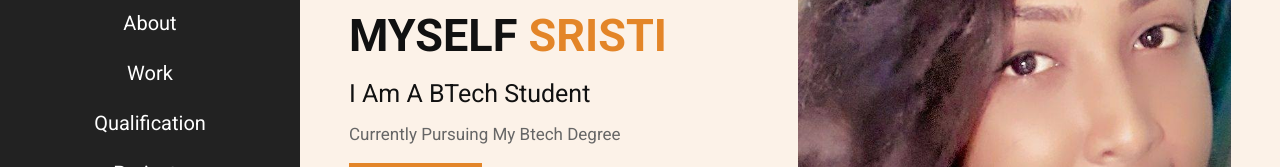
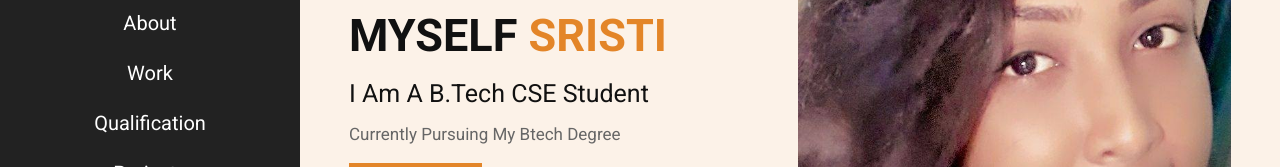
Before and after one commit to sristi2023/My-Portfolio, a plain HTML site: page index.html in a window 1280 px wide. Shown: the part 312-479 px from the top of the page. Drawn offline with Linux system fonts and the light colour scheme.

Commit message:
Update index.html

```diff
--- a/index.html
+++ b/index.html
@@ -55,7 +55,7 @@
     <div class="content">
         <span class="hi"> Hey there... </span>
         <h3> Myself <span> Sristi</span> </h3>
-        <p class="info"> i am a BTech Student </p>
+        <p class="info"> I am a B.Tech CSE Student </p>
         <p class="text"> Currently pursuing my btech degree</p>
         <a href="#about" class="btn">about me</a>
     </div>
```
